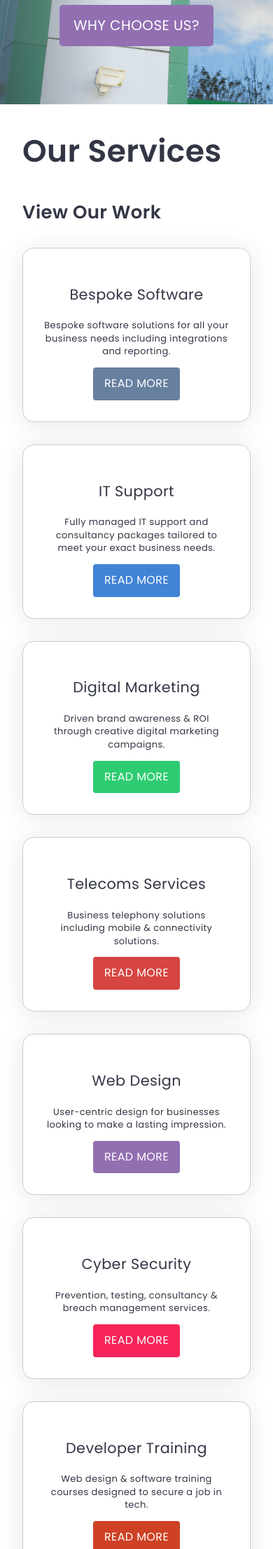
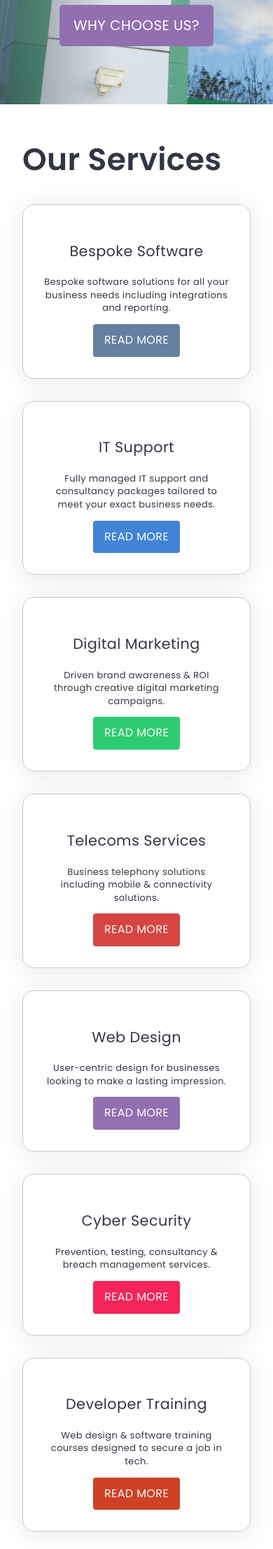
Before and after one commit to hortfrancis/netmatters-homepage, a PHP site: page / in a window 390 px wide. Shown: the part 566-2779 px from the top of the page at 70% size. Run offline with PHP 8.4, Linux system fonts and the light colour scheme.

Commit message:
Give Services cards responsive layout
- Make a _utility.scss file in scss/base/ and move rules from _base.scss there
- Add a gap variable to handle Flexbox gaps consistently
- Modify layout for footer to use calc() for gap variable
- Add mixin in scss/utility/_mixins.scss for responsive View More links for Services and News sections

```diff
--- a/css/application.css
+++ b/css/application.css
@@ -398,6 +383,28 @@ body {
 
 .no-line-break {
   white-space: nowrap;
+}
+
+.flex-container-for-heading-and-view-more-link {
+  display: flex;
+  justify-content: space-between;
+  align-items: baseline;
+  margin-bottom: 2rem;
+}
+
+*,
+*::before,
+*::after {
+  box-sizing: border-box;
+}
+
+body {
+  position: relative;
+  margin: 0;
+  font-family: "Poppins", sans-serif;
+  font-size: 1rem;
+  letter-spacing: 0.025em;
+  line-height: 1.42857143;
 }
 
 .responsive-container {
@@ -470,8 +477,37 @@ main {
   text-align: center;
 }
 
+.services {
+  margin-top: 3rem;
+  margin-bottom: 3rem;
+}
 .services a {
   text-decoration: none;
+}
+
+.services__flex-parent-container {
+  display: flex;
+  flex-wrap: wrap;
+  gap: 2rem;
+  justify-content: space-between;
+}
+.services__flex-parent-container > * {
+  flex-basis: 100%;
+}
+@media (min-width: 768px) {
+  .services__flex-parent-container > :nth-last-child(-n+4) {
+    max-width: calc(50% - 2rem / 2);
+  }
+}
+@media (min-width: 1260px) {
+  .services__flex-parent-container > :nth-last-child(-n+4) {
+    max-width: calc(24% - 2rem / 2);
+  }
+}
+@media (min-width: 992px) {
+  .services__flex-parent-container > :nth-child(-n+3) {
+    max-width: calc(32% - 2rem / 3);
+  }
 }
 
 .welcome {
@@ -880,6 +916,7 @@ main {
 }
 
 .services__heading {
+  margin: 0;
   color: #323544;
   font-size: 2.75rem;
 }
@@ -898,7 +938,6 @@ main {
   padding: 1.875rem;
   border: 1px solid #ccc;
   border-radius: 1rem;
-  margin-top: 2rem;
   box-shadow: 0 3px 35px rgba(0, 0, 0, 0.1);
   text-align: center;
 }
--- a/index.html
+++ b/index.html
@@ -477,8 +477,14 @@
         <section class="services"> <!-- Services -->
             <div class="responsive-container">
 
+                <div class="flex-container-for-heading-and-view-more-link">
                     <h2 class="services__heading">Our Services</h2>
-                <a href="#" class="services__view-case-studies-link">View Our Work</a>
+                    <a href="#"
+                        class="services__view-case-studies-link services__view-case-studies-link--wide-viewport">View
+                        Our Work</a>
+                </div>
+
+                <div class="services__flex-parent-container">
 
                     <a href="#" class="services__card services__card--bespoke-software">
                         <!-- icon here! -->
@@ -486,14 +492,16 @@
                         <p class="services__card-description">Bespoke software solutions for all your business needs
                             including
                             integrations and reporting.</p>
-                    <span class="services__card-read-more-button services__card-read-more-button--bespoke-software">Read
+                        <span
+                            class="services__card-read-more-button services__card-read-more-button--bespoke-software">Read
                             more</span>
                     </a>
 
                     <a href="#" class="services__card services__card--it-support">
                         <!-- icon here! -->
                         <h3 class="services__card-heading">IT Support</h3>
-                    <p class="services__card-description">Fully managed IT support and consultancy packages tailored to
+                        <p class="services__card-description">Fully managed IT support and consultancy packages tailored
+                            to
                             meet
                             your exact business needs.</p>
                         <span class="services__card-read-more-button services__card-read-more-button--it-support">Read
@@ -514,7 +522,8 @@
                     <a href="#" class="services__card services__card--telecoms-services">
                         <!-- icon here! -->
                         <h3 class="services__card-heading">Telecoms Services</h3>
-                    <p class="services__card-description">Business telephony solutions including mobile & connectivity
+                        <p class="services__card-description">Business telephony solutions including mobile &
+                            connectivity
                             solutions.</p>
                         <span
                             class="services__card-read-more-button services__card-read-more-button--telecoms-services">Read
@@ -525,7 +534,8 @@
                     <a href="#" class="services__card services__card--web-design">
                         <!-- icon here! -->
                         <h3 class="services__card-heading">Web Design</h3>
-                    <p class="services__card-description">User-centric design for businesses looking to make a lasting
+                        <p class="services__card-description">User-centric design for businesses looking to make a
+                            lasting
                             impression.</p>
                         <span class="services__card-read-more-button services__card-read-more-button--web-design">Read
                             more</span>
@@ -534,22 +544,31 @@
                     <a href="#" class="services__card services__card--cyber-security">
                         <!-- icon here! -->
                         <h3 class="services__card-heading">Cyber Security</h3>
-                    <p class="services__card-description">Prevention, testing, consultancy & breach management services.
+                        <p class="services__card-description">Prevention, testing, consultancy & breach management
+                            services.
                         </p>
-                    <span class="services__card-read-more-button services__card-read-more-button--cyber-security">Read
+                        <span
+                            class="services__card-read-more-button services__card-read-more-button--cyber-security">Read
                             more</span>
                     </a>
 
                     <a href="#" class="services__card services__card--developer-training">
                         <!-- icon here! -->
                         <h3 class="services__card-heading">Developer Training</h3>
-                    <p class="services__card-description">Web design & software training courses designed to secure a
+                        <p class="services__card-description">Web design & software training courses designed to secure
+                            a
                             job in
                             tech.</p>
                         <span
                             class="services__card-read-more-button services__card-read-more-button--developer-training">Read
                             more</span>
                     </a>
+
+                </div>
+
+                <a href="#"
+                    class="services__view-case-studies-link services__view-case-studies-link--narrow-viewport">View Our
+                    Work</a>
 
             </div>
         </section>
@@ -752,7 +771,6 @@
                         </div>
                     </a>
                     <a href="#" class="news__card-category-label news__card-category-label--it-support">Case Studies</a>
-
                 </section>
 
             </div>
--- a/scss/base/_base.scss
+++ b/scss/base/_base.scss
@@ -14,20 +14,3 @@ body {
     letter-spacing: 0.025em;
     line-height: 1.42857143;
 }
-
-// Rule to make HTML elements visibly hidden but accessibly available to screen readers, bots etc.
-.screen-reader-only {
-    position: absolute;
-    width: 1px;
-    height: 1px;
-    padding: 0;
-    margin: -1px;
-    overflow: hidden;
-    clip: rect(0, 0, 0, 0);
-    white-space: nowrap;
-    border: 0;
-}
-
-.no-line-break {
-    white-space: nowrap;
-}
--- a/scss/base/_index.scss
+++ b/scss/base/_index.scss
@@ -1,3 +1,4 @@
 @import 'normalize',
         'placeholders',
+        'utility',
         'base';
--- /dev/null
+++ b/scss/base/_utility.scss
@@ -0,0 +1,27 @@
+// Make HTML elements visibly hidden but accessibly available to screen readers, search engine crawlers, bots, etc.
+.screen-reader-only {
+    position: absolute;
+    width: 1px;
+    height: 1px;
+    padding: 0;
+    margin: -1px;
+    overflow: hidden;
+    clip: rect(0, 0, 0, 0);
+    white-space: nowrap;
+    border: 0;
+}
+
+// Prevent inline text from wrapping onto a new line
+.no-line-break {
+    white-space: nowrap;
+}
+
+// Allows 'View More' links to be positioned to the right of the headings on medium viewports and above
+// Used in the 'Services' and 'News' sections
+.flex-container-for-heading-and-view-more-link {
+
+    display: flex;
+    justify-content: space-between;
+    align-items: baseline;
+    margin-bottom: 2rem;
+}
--- a/scss/layout/_footer.scss
+++ b/scss/layout/_footer.scss
@@ -7,7 +7,7 @@
 
     display: flex;
     flex-wrap: wrap;
-    gap: 1rem;
+    gap: $gap;
 }
 
 .footer__flex-item-container {
@@ -42,10 +42,10 @@
 .footer__flex-item-container--nav-list {
 
     @include breakpoint(narrow-to-medium) {
-        width: 45%;
+        width: calc(50% - #{$gap});
     }
 
     @include breakpoint(medium-to-wide) {
-        width: 20%;
+        width: calc(25% - #{$gap});
     }
 }
--- a/scss/layout/_services.scss
+++ b/scss/layout/_services.scss
@@ -1,9 +1,46 @@
 .services {
 
-    // margin: 1rem;
+    margin-top: 3rem;
+    margin-bottom: 3rem;
 
     // Descendant selector is required to override the User Agent Stylesheet
     a {
         text-decoration: none;
     }
 }
+
+// Contains all the Flexbox layout rules for cards in the 'Services' section
+.services__flex-parent-container {
+
+    display: flex;
+    flex-wrap: wrap;
+    gap: $gap;
+    justify-content: space-between;
+
+    >* {
+        flex-basis: 100%;
+    }
+
+    // Target the last four cards in the 'Services' section
+    > :nth-last-child(-n+4) {
+
+        @include breakpoint(narrow-to-medium) {
+            // Become a grid of 4
+            max-width: calc(50% - #{$gap} / 2);
+        }
+
+        @include breakpoint(wide-to-extra-wide) {
+            // Become a row of 4
+            max-width: calc(24% - #{$gap} / 2);
+        }
+    }
+
+    // Target the first three cards in the 'Services' section
+    > :nth-child(-n+3) {
+
+        @include breakpoint(medium-to-wide) {
+            // Become a row of 3
+            max-width: calc(32% - #{$gap} / 3); // Percent value is slightly less than 33.333% because Maths doesn't work in real life, apparently.
+        }
+    }
+}
--- a/scss/modules/_services.scss
+++ b/scss/modules/_services.scss
@@ -1,21 +1,25 @@
 .services__heading {
 
+    margin: 0;
     color: $dark-grey;
-
     font-size: 2.75rem;
 }
 
 .services__view-case-studies-link {
 
     color: $dark-grey;
-
     font-size: 1.625rem;
     font-weight: 600;
+
+    &:hover {
+        text-decoration: underline;
+    }
 }
 
 .services__card {
 
     display: block;
+    // width: 100%;
     position: relative;
     top: 0;
     transition: 0.5s ease;
@@ -23,7 +27,7 @@
     padding: 1.875rem;
     border: 1px solid $mid-grey-02;
     border-radius: 1rem;
-    margin-top: 2rem;
+    // margin-top: 2rem;
 
     box-shadow: 0 3px 35px rgba(0, 0, 0, 0.1);
 
@@ -99,3 +103,19 @@
 
     @include background-with-darken-on-hover(map-get($services-colours, 'developer training'));
 }
+
+// Modifiers
+
+.services__view-case-studies-link--wide-viewport {
+
+    @include show-on-medium-viewport-and-above;
+}
+
+.services__view-case-studies-link--narrow-viewport {
+
+    display: block;
+    margin-top: 1.5rem;
+    text-align: center;
+
+    @include hide-on-medium-viewport-and-above;
+}
--- a/scss/utilities/_config.scss
+++ b/scss/utilities/_config.scss
@@ -56,3 +56,6 @@ $breakpoints: (
 	medium-to-wide: 992px,
 	wide-to-extra-wide: 1260px
 );
+
+// Consistent gap measurement for flexbox layouts across the site
+$gap: 2rem;
--- a/scss/utilities/_mixins.scss
+++ b/scss/utilities/_mixins.scss
@@ -117,3 +117,20 @@
         margin-right: auto;
     }
 }
+
+// Used on headings in 'Services' and 'News' sections
+@mixin hide-on-medium-viewport-and-above() {
+
+    @include breakpoint(narrow-to-medium) {
+        display: none;
+    }
+}
+
+@mixin show-on-medium-viewport-and-above() {
+
+    display: none;
+
+    @include breakpoint(narrow-to-medium) {
+        display: block;
+    }
+}
```
Also changed, not shown: other parts of css/application.css (+26 -18 lines), 1 other file. Lines whose indentation alone changed are shown as unchanged.
